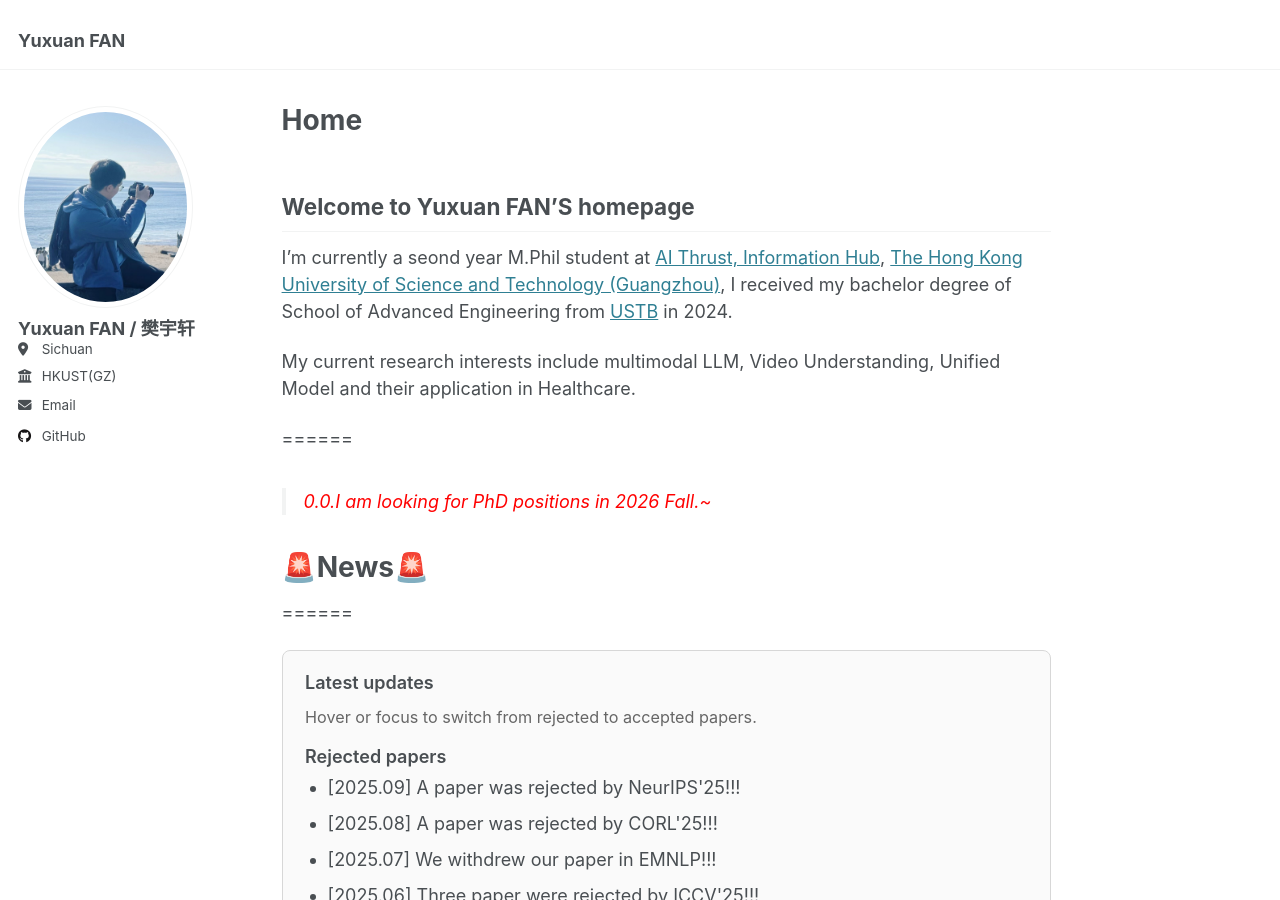
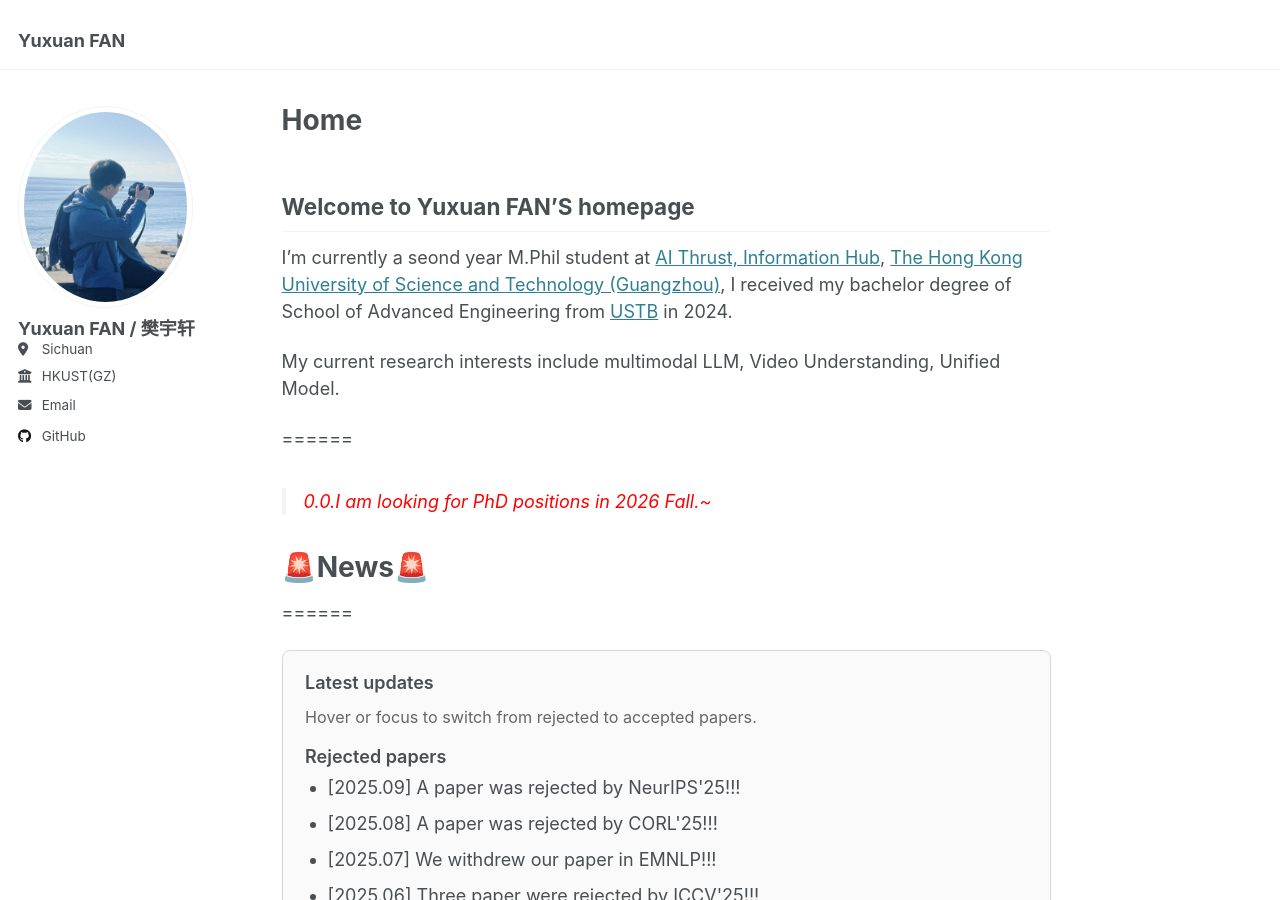
Before and after one commit to yuxuanfanOrion/yuxuanfanOrion.github.io, a Jekyll site: the page built from _pages/about.md, in a window 1280 px wide and 900 px high. Built offline with Jekyll 4.4.1, drawn with Linux system fonts in a browser that asks for light colours.

Commit message:
Update about.md

```diff
--- a/_pages/about.md
+++ b/_pages/about.md
@@ -11,7 +11,7 @@ redirect_from:
 
 I'm currently a seond year M.Phil student at [AI Thrust, Information Hub](https://www.hkust-gz.edu.cn/academics/hubs-and-thrust-areas/information-hub/), [The Hong Kong University of Science and Technology (Guangzhou)](https://hkust-gz.edu.cn/),  I received my bachelor degree of School of Advanced Engineering from [USTB](https://www.ustb.edu.cn/) in 2024.
 
-My current research interests include multimodal LLM, Video Understanding, Unified Model and their application in Healthcare.
+My current research interests include multimodal LLM, Video Understanding, Unified Model.
 
 ======
 
```
